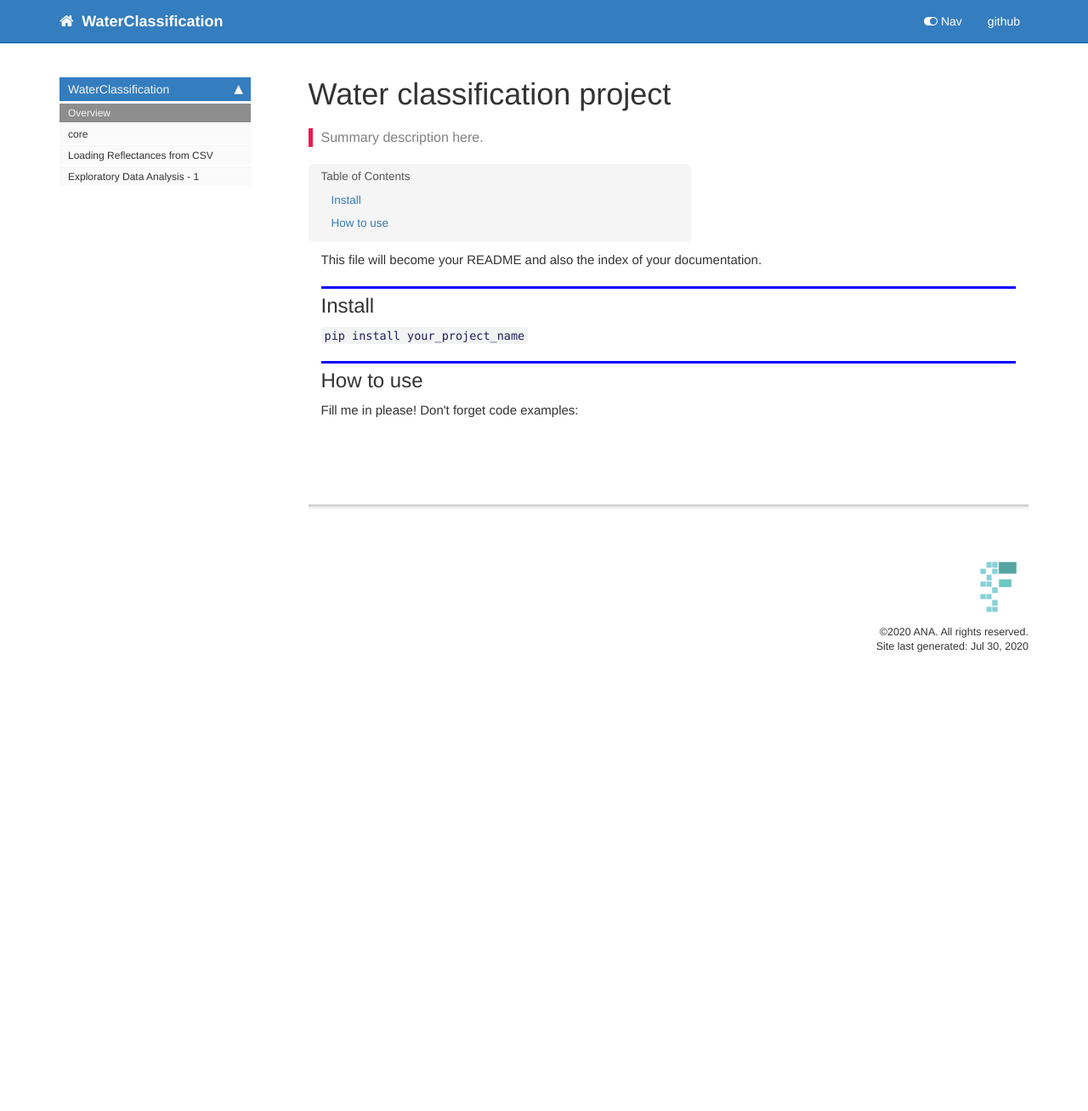
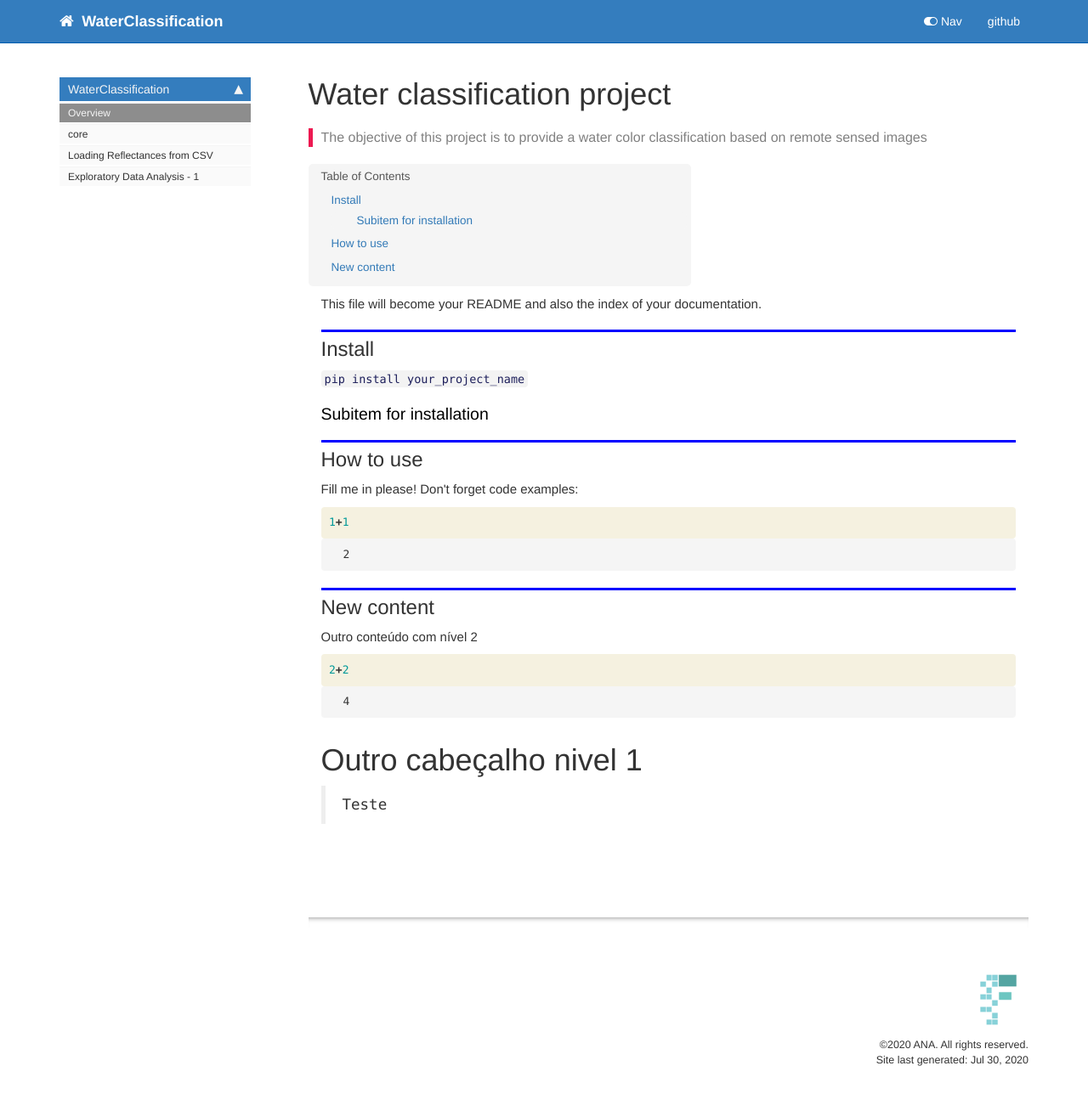
Before and after one commit to sonthuybacha/WaterClassification, a Jekyll site: the page built from docs/index.html, in a window 1280 px wide. Shown: the whole page at 85% size. Built offline with Jekyll 4.4.1, drawn with Linux system fonts in a browser that asks for light colours; nearby versions of some CDN libraries; comment, search, counter and statistics services are not loaded; before the commit the page ends 900 px from its top, so only the background shows below that.

Commit message:
Index updated

```diff
--- a/docs/index.html
+++ b/docs/index.html
@@ -5,8 +5,8 @@ title: Water classification project
 keywords: fastai
 sidebar: home_sidebar
 
-summary: "Summary description here."
-description: "Summary description here."
+summary: "The objective of this project is to provide a water color classification based on remote sensed images"
+description: "The objective of this project is to provide a water color classification based on remote sensed images"
 ---
 <!--
 
@@ -49,6 +49,12 @@ description: "Summary description here."
 </div>
 <div class="cell border-box-sizing text_cell rendered"><div class="inner_cell">
 <div class="text_cell_render border-box-sizing rendered_html">
+<h3 id="Subitem-for-installation">Subitem for installation<a class="anchor-link" href="#Subitem-for-installation"> </a></h3>
+</div>
+</div>
+</div>
+<div class="cell border-box-sizing text_cell rendered"><div class="inner_cell">
+<div class="text_cell_render border-box-sizing rendered_html">
 <h2 id="How-to-use">How to use<a class="anchor-link" href="#How-to-use"> </a></h2>
 </div>
 </div>
@@ -60,4 +66,91 @@ description: "Summary description here."
 </div>
 </div>
 </div>
+    {% raw %}
+
+<div class="cell border-box-sizing code_cell rendered">
+<div class="input">
+
+<div class="inner_cell">
+    <div class="input_area">
+<div class=" highlight hl-ipython3"><pre><span></span><span class="mi">1</span><span class="o">+</span><span class="mi">1</span>
+</pre></div>
+
+    </div>
 </div>
+</div>
+
+<div class="output_wrapper">
+<div class="output">
+
+<div class="output_area">
+
+
+
+<div class="output_text output_subarea output_execute_result">
+<pre>2</pre>
+</div>
+
+</div>
+
+</div>
+</div>
+
+</div>
+    {% endraw %}
+
+<div class="cell border-box-sizing text_cell rendered"><div class="inner_cell">
+<div class="text_cell_render border-box-sizing rendered_html">
+<h2 id="New-content">New content<a class="anchor-link" href="#New-content"> </a></h2>
+</div>
+</div>
+</div>
+<div class="cell border-box-sizing text_cell rendered"><div class="inner_cell">
+<div class="text_cell_render border-box-sizing rendered_html">
+<p>Outro conteúdo com nível 2</p>
+
+</div>
+</div>
+</div>
+    {% raw %}
+
+<div class="cell border-box-sizing code_cell rendered">
+<div class="input">
+
+<div class="inner_cell">
+    <div class="input_area">
+<div class=" highlight hl-ipython3"><pre><span></span><span class="mi">2</span><span class="o">+</span><span class="mi">2</span>
+</pre></div>
+
+    </div>
+</div>
+</div>
+
+<div class="output_wrapper">
+<div class="output">
+
+<div class="output_area">
+
+
+
+<div class="output_text output_subarea output_execute_result">
+<pre>4</pre>
+</div>
+
+</div>
+
+</div>
+</div>
+
+</div>
+    {% endraw %}
+
+<div class="cell border-box-sizing text_cell rendered"><div class="inner_cell">
+<div class="text_cell_render border-box-sizing rendered_html">
+<h1 id="Outro-cabe&#231;alho-nivel-1">Outro cabe&#231;alho nivel 1<a class="anchor-link" href="#Outro-cabe&#231;alho-nivel-1"> </a></h1><blockquote><p>Teste</p>
+</blockquote>
+
+</div>
+</div>
+</div>
+</div>
```
Also changed, not shown: README.md, 1 other file.
